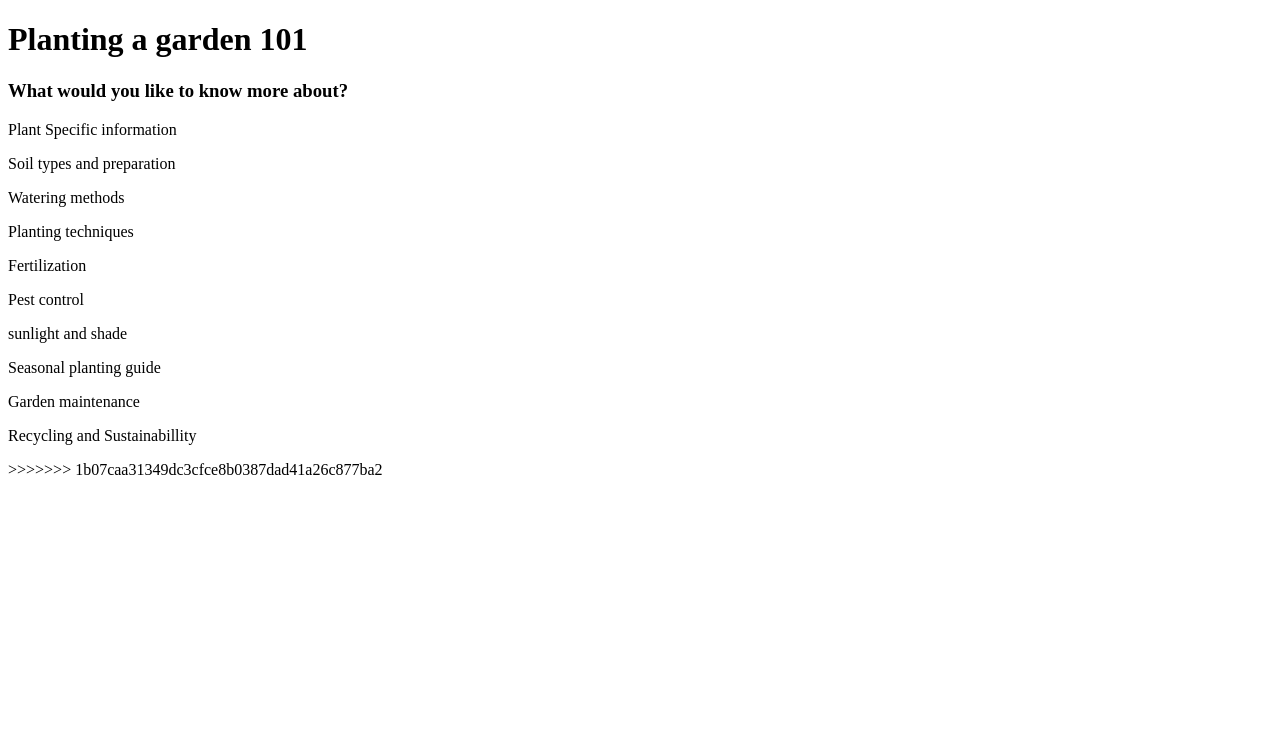
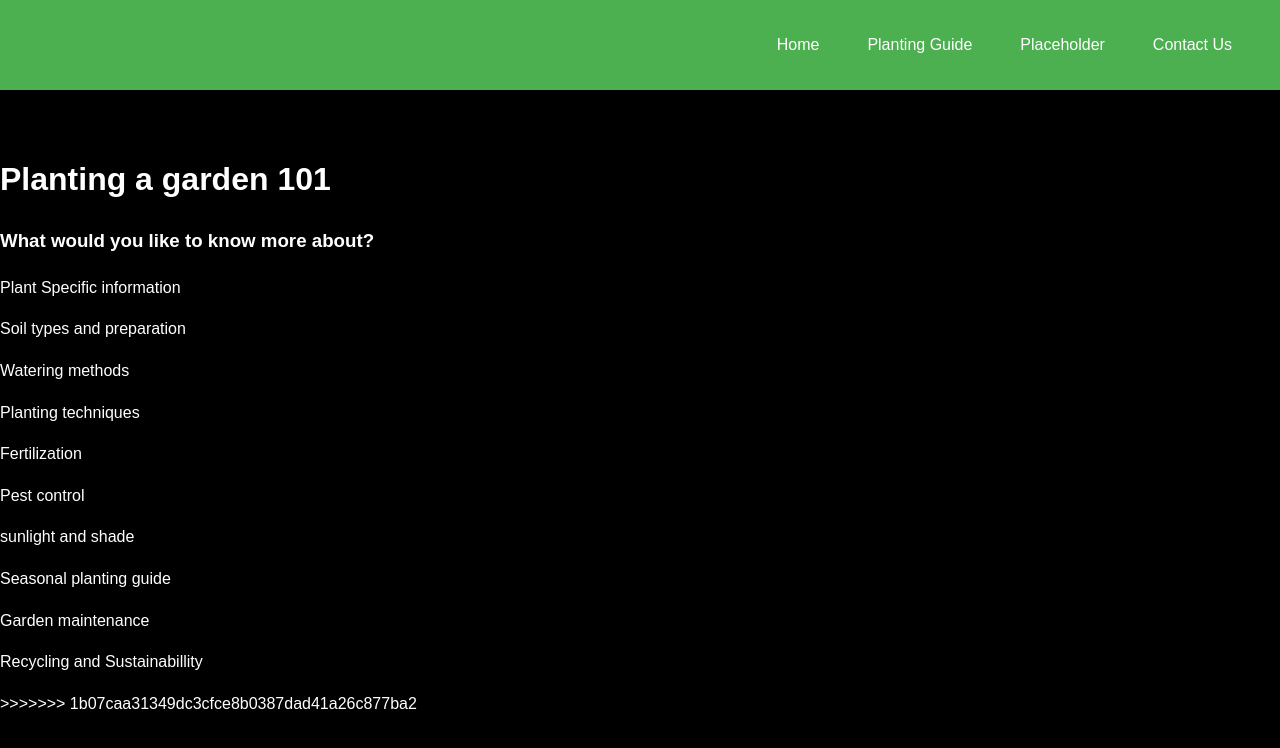
Before and after one commit to Bryson77/Planting-Made-Easy, a plain HTML site: page Planting.html in a window 1280 px wide. Drawn offline with Linux system fonts and the light colour scheme.

Commit message:
Created new files and a Navbar for the website

```diff
--- a/Planting.html
+++ b/Planting.html
@@ -8,7 +8,14 @@
         </head>
         <body>
             <header>
-
+                <nav>
+                    <ul>
+                        <li><a href='home.html'>Home</a></li>
+                        <li><a href='Planting.html'>Planting Guide</a></li>
+                        <li><a href='PlantSpecific.html'>Placeholder</a></li>
+                        <li><a href='Contact.html'>Contact Us</a></li>
+                    </ul>
+                </nav>
             </header>
             <main>
                 <h1>Planting a garden 101</h1>
--- a/styles.css
+++ b/styles.css
@@ -0,0 +1,39 @@
+nav {
+    background-color: #4CAF50;
+    padding: 2rem;
+    margin-bottom: 4rem;
+}
+
+nav ul {
+    list-style-type: none;
+    margin: 0;
+    padding: 0;
+    display: flex;
+    justify-content: right;
+    gap: 1rem;
+}
+
+nav li {
+    display: inline-block;
+}
+
+nav a {
+    color: white;
+    text-decoration: none;
+    padding: 0.5rem 1rem;
+    transition: all 0.3s ease;
+}
+
+nav a:hover {
+    background-color: #2b5a2e;
+    border-radius: 6px;
+}
+body{
+    background-color: black;
+    color: white;
+    font-family: Arial, sans-serif;
+    margin: 0;
+    padding: 0;
+    line-height: 1.6;
+
+}
```
Also changed, not shown: Contact.html (added), PlantSpecific.html (added), home.html (added), 1 other file.
